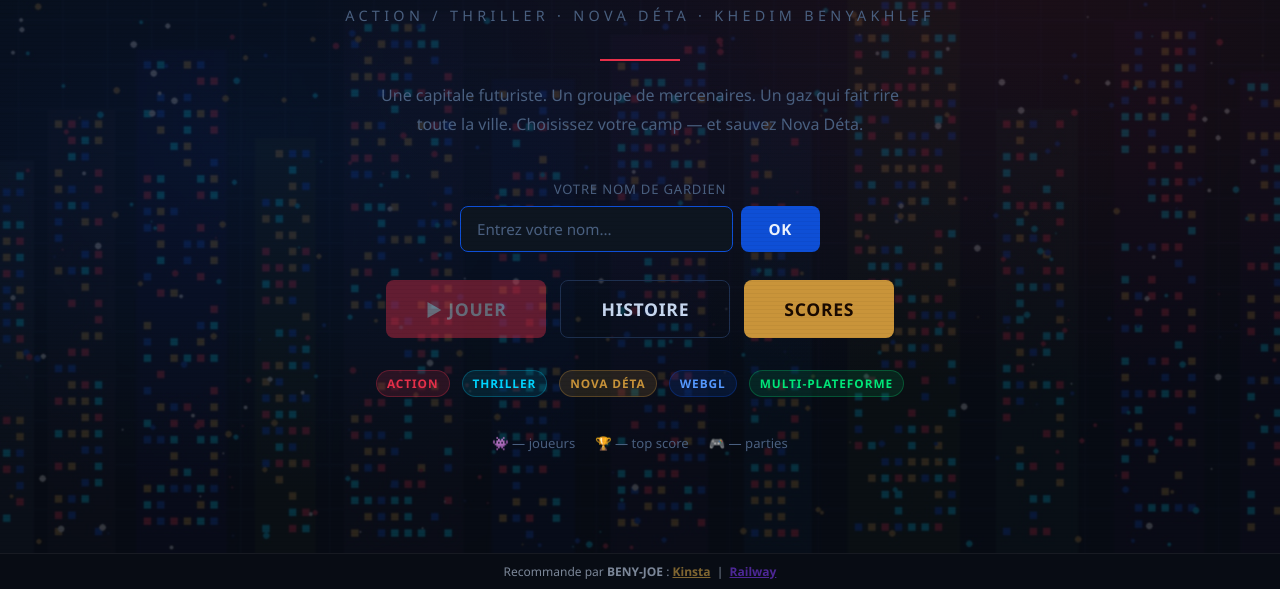
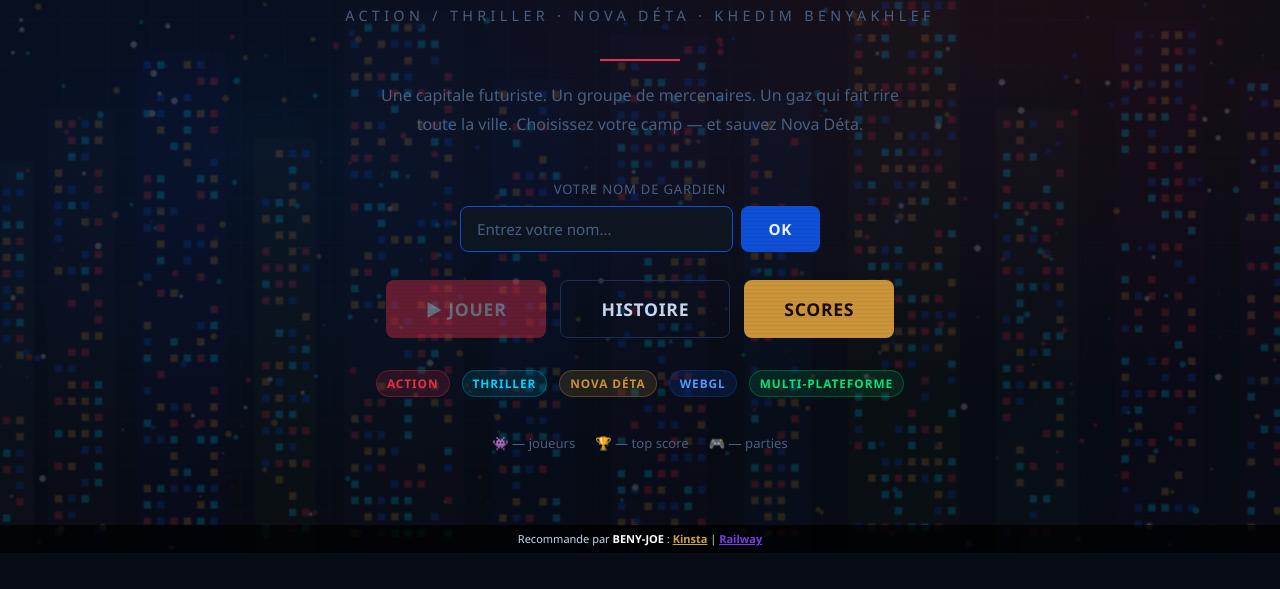
Before and after one commit to khedimbenyakhlef-cloud/suppression-deta2, a website: page public/index.html in a window 1280 px wide. Shown: the part 247-836 px from the top of the page. After the commit the page ends 800 px from the top, so only its background shows below. Drawn offline with Linux system fonts and the light colour scheme; no server answers.

Commit message:
Fix footer fixed position

```diff
--- a/public/index.html
+++ b/public/index.html
@@ -334,6 +334,6 @@
 <script src="/js/engine.js"></script>
 <script src="/js/game.js"></script>
 <script src="/js/ui.js"></script>
-<div style="text-align:center;padding:8px;font-size:12px;opacity:.6;border-top:1px solid rgba(255,255,255,.1)">Recommande par <strong>BENY-JOE</strong> : <a href="https://kinsta.com/?kaid=HUFPGOMPMRPI" target="_blank" rel="noopener" style="color:#cfa144;font-weight:700">Kinsta</a> &nbsp;|&nbsp; <a href="https://railway.com?referralCode=Ejhgu9" target="_blank" rel="noopener" style="color:#7c3aed;font-weight:700">Railway</a></div>
+<div style="position:fixed;bottom:0;left:0;right:0;z-index:99999;text-align:center;padding:5px;font-size:11px;background:rgba(0,0,0,0.75)">Recommande par <strong style="color:#fff">BENY-JOE</strong> : <a href="https://kinsta.com/?kaid=HUFPGOMPMRPI" target="_blank" style="color:#cfa144;font-weight:700">Kinsta</a> | <a href="https://railway.com?referralCode=Ejhgu9" target="_blank" style="color:#7c3aed;font-weight:700">Railway</a></div>
 </body>
 </html>
```
